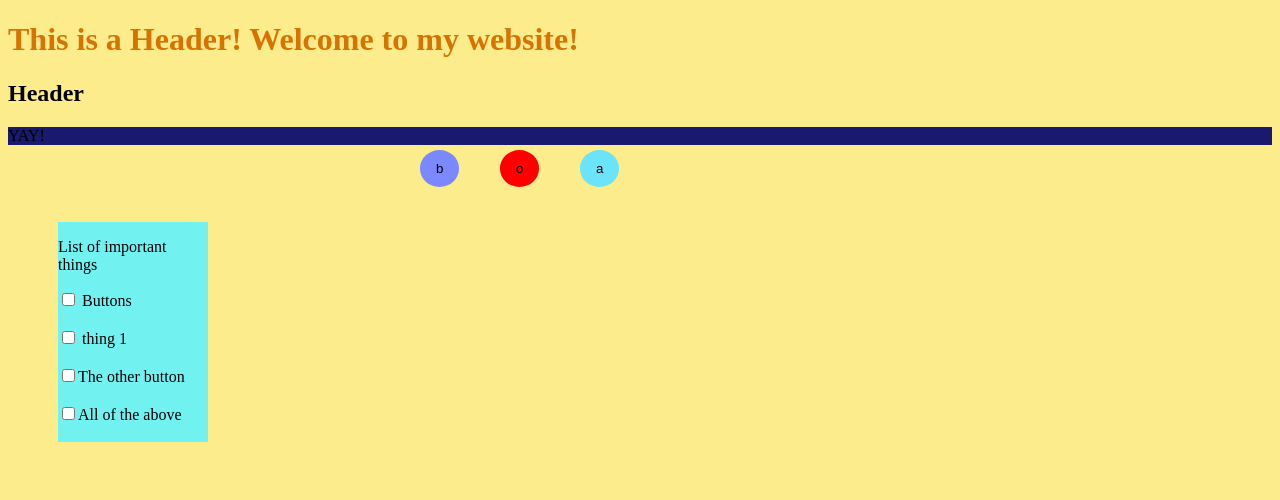
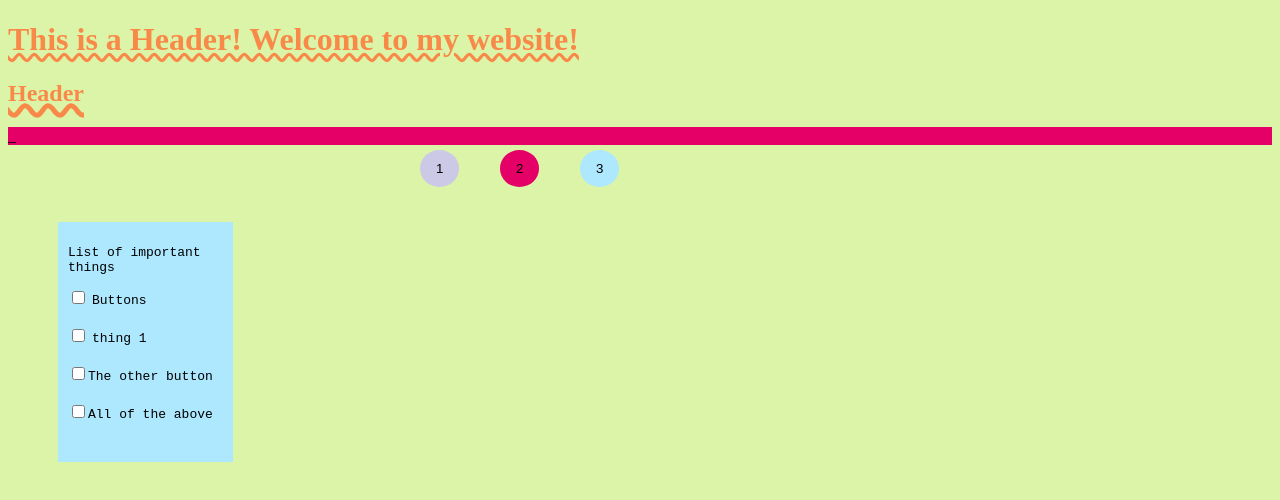
Before and after one commit to Keyao-Trinh/assignmentone, a website built with Vite: page vite/index.html in a window 1280 px wide. Built offline with nearby package versions, Linux system fonts and the light colour scheme.

Commit message:
I changed the colours and I made things move when you hover over them

```diff
--- a/vite/index.html
+++ b/vite/index.html
@@ -12,8 +12,8 @@
   <!-- <div id="app"> </div> -->
   <script type="module" src="/src/main.js"></script>
 
-  <h1>This is a Header! Welcome to my website!<h1>
-      <h2> Header </h2>
+  <h1 class="text" >This is a Header! Welcome to my website!<h1>
+      <h2 class="text" > Header </h2>
 
       <!-- control s saves files -->
 
@@ -29,13 +29,13 @@
           <input type="checkbox" id="check1"><span>All of the above</span>
           <br></br>
         </div>
-        <div class="two">YAY!</div>
+        <div class="two">_</div>
       </div>
 
       <button class="buttons">
-        <button class="buttons o">o</button>
-        <button class="buttons a">a</button>
-        <button onclick="alert" class="buttons b">b</button>
+        <button class="buttons o">2</button>
+        <button class="buttons a">3</button>
+        <button onclick="alert" class="buttons b">1</button>
       </button>
 
       <!-- https://coolors.co/ -->
--- a/vite/style.css
+++ b/vite/style.css
@@ -4,15 +4,45 @@
 } */
 
 body {
-  background-color: rgb(253, 236, 140);
+  background-color: #DBF4A7;
 }
 
 h1 {
-  color: rgb(214, 115, 3);
+  color: #F98948;
+  text-decoration-line: underline;
+  text-decoration-style: wavy;
+  font-weight: 800;
+  cursor: cell;
+  transition-duration: 1.0s;
+}
+
+h1:hover {
+  color: #E40066;
+  text-decoration-line: underline;
+  text-decoration-style: dashed;
+  border: 50px solid #DBF4A7;
+
 }
 
 h2 {
   font-family: wingdings;
+  color: #F98948;
+  text-decoration-line: underline;
+  text-decoration-style: wavy;
+  text-decoration-thickness: 5px;
+
+}
+
+p {
+  font-family: 'Courier New', Courier, monospace;
+  color: black;
+  font-size: small;
+}
+
+span {
+  font-family: 'Courier New', Courier, monospace;
+  color: black;
+  font-size: small;
 }
 
 .boxes {
@@ -21,36 +51,43 @@ h2 {
   position: relative;
 }
 
-.box {
-  height: 100px;
-  width: 100px;
-}
+
 
 .one {
-  background-color: rgb(114, 241, 241);
+  border: 10px solid #ADE8FF;
+  background-color: #ADE8FF;
   position: absolute;
   left: 50px;
   top: 95px;
   height: 220px;
-  width: 150px;
+  width: 155px;
+  transition-duration: 2.9s;
+}
+
+.one:hover {
+  border: 50px solid #ADE8FF;
+  rotate: 360deg;
+  top: 20px;
+  left: 1000px;
 }
 
 .two {
-  background-color: midnightblue;
+  background-color: #E40066;
 }
 
 .buttons {
-  background-color: rgb(253, 236, 140);
+  background-color: #DBF4A7;
   border-radius: 100%;
-  border: 10px solid rgb(253, 236, 140);
+  border: 10px solid #DBF4A7;
   transition-duration: 0.4s;
   position: relative;
+
 }
 
 .o {
-  background-color: red;
+  background-color: #E40066;
   border-radius: 100%;
-  border: 10px solid red;
+  border: 10px solid #E40066;
   transition-duration: 6.7s;
   position: absolute;
   left: 500px;
@@ -62,8 +99,8 @@ h2 {
   top: 150px;
   left: 580px;
   border-radius: 100%;
-  border: 10px solid rgb(107, 227, 248);
-  background-color: rgb(107, 227, 248);
+  border: 10px solid #ADE8FF;
+  background-color: #ADE8FF;
   transition-duration: 1.0s;
   position: absolute;
 }
@@ -72,17 +109,22 @@ h2 {
   top: 150px;
   left: 420px;
   border-radius: 100%;
-  border: 10px solid rgb(123, 136, 255);
-  background-color: rgb(123, 136, 255);
+  border: 10px solid #CCC9E7;
+  background-color: #CCC9E7;
   transition-duration: 0.5s;
   position: absolute;
 }
 
 .buttons:hover {
-  border: 1000px solid rgb(253, 236, 140);
+  border: 1000px solid #DBF4A7;
   cursor: grabbing;
   opacity: 0;
 
+}
+
+input::selection {
+  background-color: #DBF4A7;
+  color: #E40066;
 }
 
 
```
Also changed, not shown: vite/src/javascript.svg (added).
